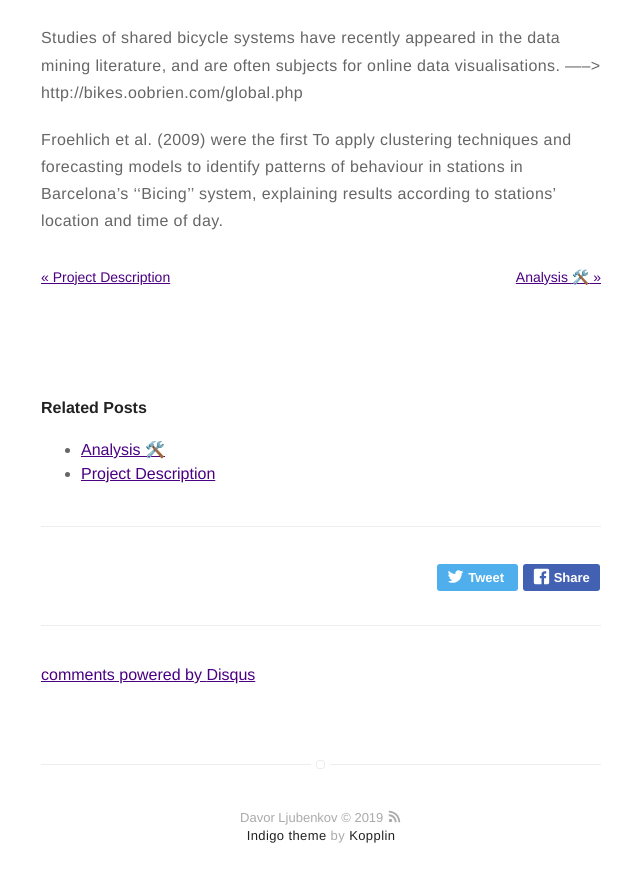
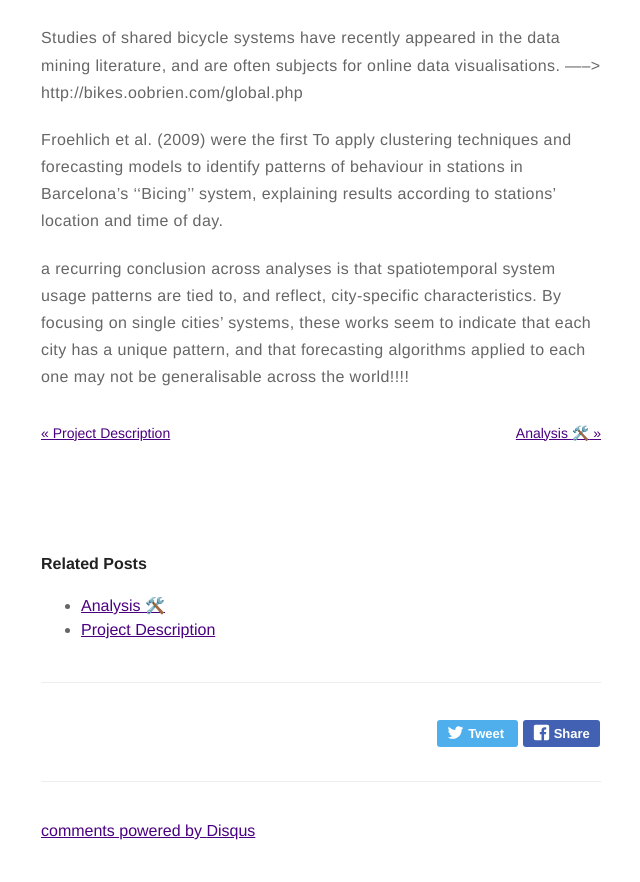
Before and after one commit to dljubenk/dljubenk.github.io, a Jekyll site: the page built from _posts/2019-02-06-literature-study.markdown, in a window 1280 px wide and 900 px high, scrolled down 8944 px. Shown: the top 882 px of the window, without its empty margins (319-959 px from the left). Built offline with Jekyll 4.4.1, drawn with Linux system fonts in a browser that asks for light colours; emoji names are drawn with the system emoji font; comment, search, counter and statistics services are not loaded.

Commit message:
Update 2019-02-06-literature-study.markdown

```diff
--- a/_posts/2019-02-06-literature-study.markdown
+++ b/_posts/2019-02-06-literature-study.markdown
@@ -229,7 +229,8 @@ Studies of shared bicycle systems have recently appeared in the data mining lite
 Froehlich et al. (2009) were the first To apply clustering techniques and forecasting models to identify patterns of behaviour in
 stations in Barcelona’s ‘‘Bicing’’ system, explaining results according to stations’ location and time of day.
 
-
+a recurring conclusion across analyses is that spatiotemporal system usage patterns are tied to, and reflect, city-specific
+characteristics. By focusing on single cities’ systems, these works seem to indicate that each city has a unique pattern, and that forecasting algorithms applied to each one may not be generalisable across the world!!!!
 
 
 
```
